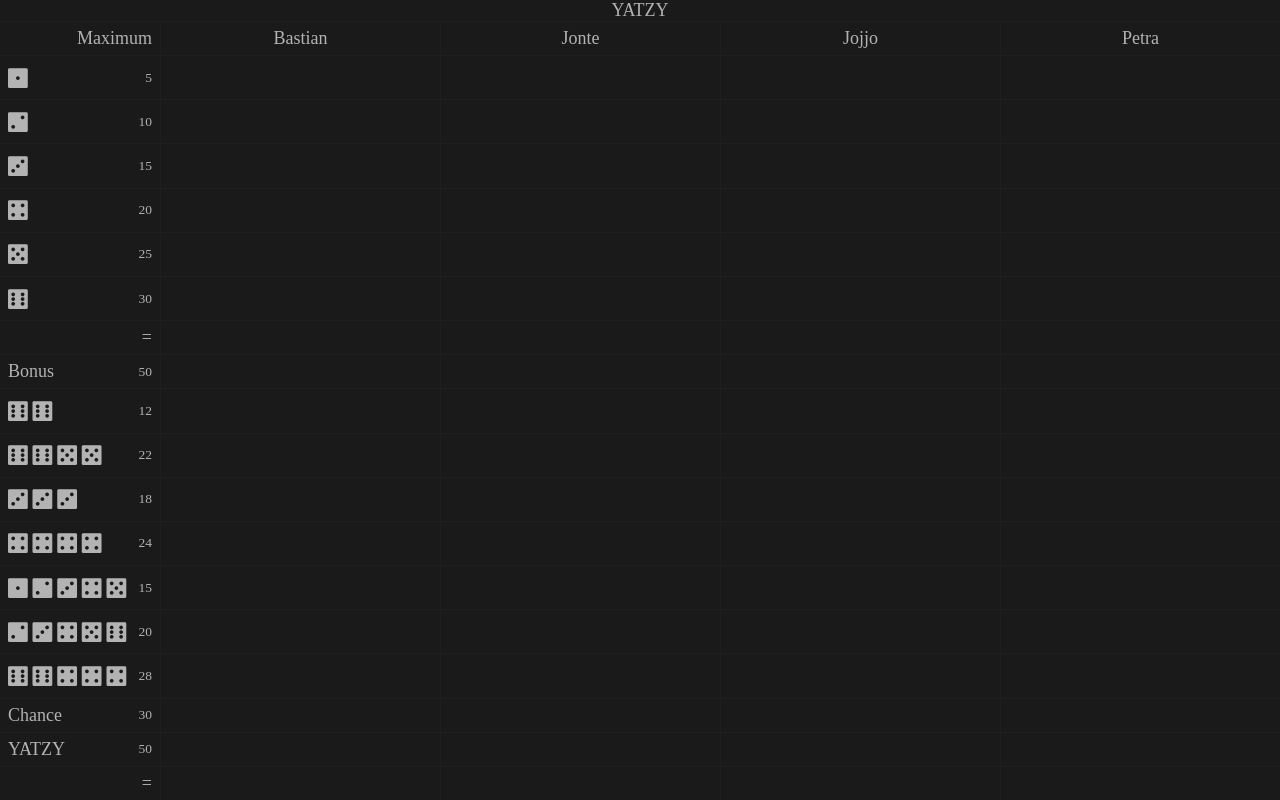
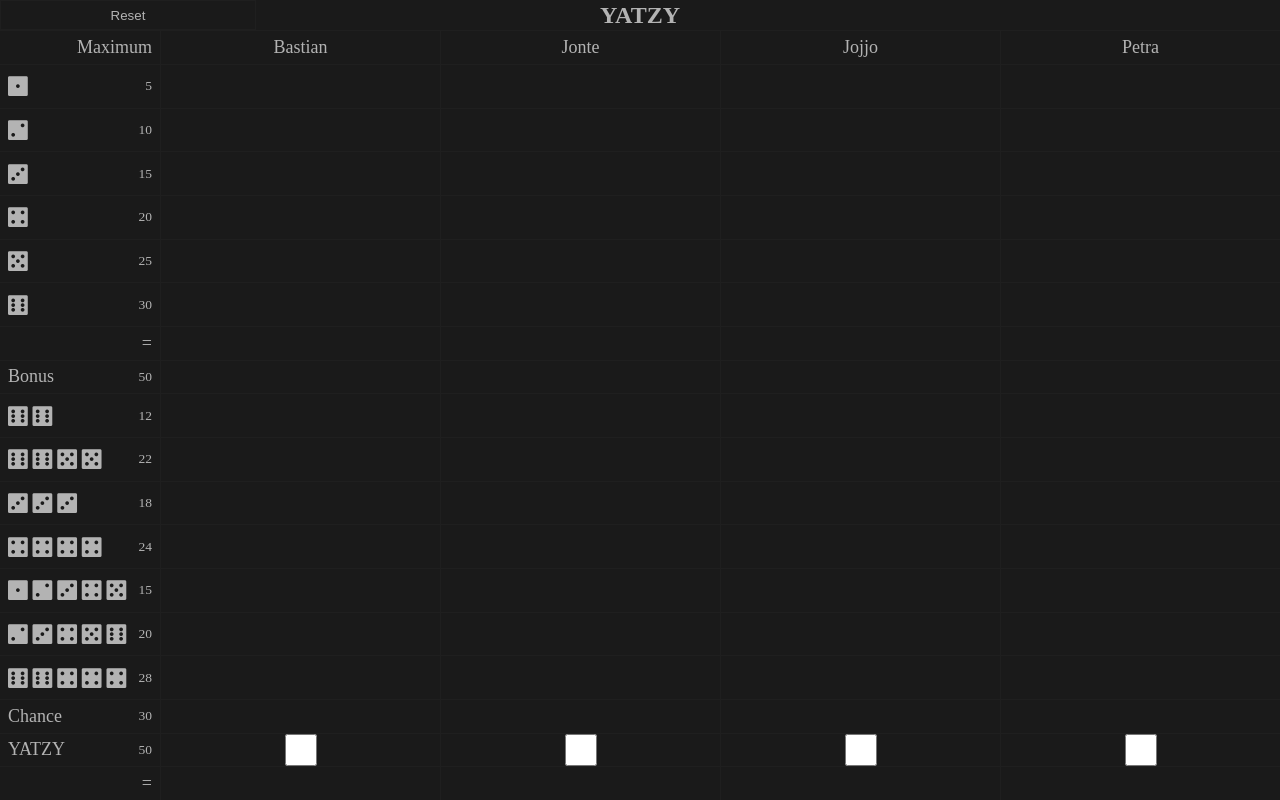
Before and after one commit to einord/yatzy-score, a Vue app: page / in a window 1280 px wide. Built offline with nearby package versions, Linux system fonts and the light colour scheme; a web font is replaced by a local one.

Commit message:
It is now possible to start a new game.

```diff
--- a/src/app.vue
+++ b/src/app.vue
@@ -1,11 +1,19 @@
 <template>
-    <main-header />
-    <board class="board" />
+    <new-game v-if="noGame" />
+    <template v-else>
+        <main-header />
+        <board class="board" />
+    </template>
 </template>
 
 <script setup lang="ts">
+import NewGame from '@/components/new-game.vue';
 import MainHeader from '@/components/main-header.vue';
 import Board from '@/components/board.vue';
+import gameStore from '@/store/game';
+import { computed } from 'vue';
+
+const noGame = computed(() => gameStore.hasPlayers() === false);
 
 </script>
 
--- a/src/components/board-row.vue
+++ b/src/components/board-row.vue
@@ -8,8 +8,11 @@
 </div>
 <div v-if="players.length < 1" class="value">&nbsp;</div>
 <div v-for="(player, index) in players" :key="index" class="value">
-    <input v-if="playerValue != null" type="number" :max="maximum" :min="0" v-model="(player as any)[playerValue]" />
-    <template v-if="value != null">{{ value(player) }}</template>
+    <input v-if="playerValue != null" type="number" inputmode="numeric" :max="maximum" :min="0" :value="getPlayerValue" @change="setPlayerValue(player, $event)" />
+    <template v-if="value != null">
+        <template v-if="typeof value(player) === 'boolean'"><input type="checkbox" v-model="player.yahtzee"/></template>
+        <template v-else>{{ value(player) }}</template>
+    </template>
 </div>
 </template>
 
@@ -21,11 +24,26 @@ const props = defineProps<{
     title?: string | number;
     maximum?: number;
     playerValue?: string;
-    value?: (player: Player) => string | number | undefined;
+    value?: (player: Player) => string | number | undefined | boolean;
 }>();
 
 const players = ref<Player[]>([]);
 const titleIsNumber = computed(() => typeof props.title === 'number');
+
+const getPlayerValue = (player: any) => {
+    if (props.playerValue == null) { return undefined; }
+
+    const value = player[props.playerValue];
+    if (typeof value === 'number') { return value; }
+    else { return undefined; }
+};
+
+const setPlayerValue = (player: any, e: Event) => {
+    if (props.playerValue == null) { return; }
+
+    const newValueString = (e.target as HTMLInputElement).value;
+    player[props.playerValue] = parseInt(newValueString);
+}
 
 watchEffect(() => {
     players.value = gameStore.getPlayers();
--- a/src/components/board.vue
+++ b/src/components/board.vue
@@ -66,14 +66,13 @@ const playerBonuses = (player: Player) => {
         : topRowSum >= 63 ? 50 : 0;
 }
 const playerYahtzee = (player: Player) => {
-    return player.yahtzee == null ? undefined
-        : player.yahtzee == true ? 50 : 0;
+    return player.yahtzee;
 }
 
 const playerTotalPoints = (player: Player) => {
     if (player.aces == null || player.twos == null || player.threes == null || player.fours == null || player.fives == null || player.sixes == null
         || player.pair == null || player.twoPairs == null || player.threeOfAKind == null || player.fourOfAKind == null || player.smallStraight == null || player.largeStraight == null
-        || player.fullHouse == null || player.chance == null || player.yahtzee == null) {
+        || player.fullHouse == null || player.chance == null) {
         return undefined;
     }
 
@@ -91,7 +90,7 @@ const playerTotalPoints = (player: Player) => {
         + player.largeStraight
         + player.fullHouse
         + player.chance
-        + playerYahtzee(player)!;
+        + (playerYahtzee(player) === true ? 50 : 0);
 }
 
 watchEffect(() => {
--- a/src/components/main-header.vue
+++ b/src/components/main-header.vue
@@ -1,14 +1,32 @@
 <template>
 <div class="main-header">
-    YATZY
+    <button @click="reset">Reset</button>
+    <div class="title">YATZY</div>
+    <div>&nbsp;</div>
 </div>
 </template>
 
 <script setup lang="ts">
+import gameStore from '@/store/game';
 
+
+const reset = () => {
+    if (confirm('Are you sure you want to reset the game?')) {
+        gameStore.clearGame();
+    }
+}
 </script>
 
 <style lang="scss" scoped>
 .main-header {
+    display: grid;
+    grid-template-columns: 1fr 3fr 1fr;
+    flex-direction: row;
+    align-items: center;
+
+    > .title {
+        font-size: 1.5rem;
+        font-weight: bold;
+    }
 }
 </style>
--- /dev/null
+++ b/src/components/new-game.vue
@@ -0,0 +1,81 @@
+<template>
+<div class="new-game">
+    <h1>Welcome to YATZY!</h1>
+    <p>Please enter the names of each player</p>
+    <div v-for="(playerName, index) in playerNames" :key="index" class="names">
+        <div>Player {{ index + 1 }}</div>
+        <input type="text" :value="playerName" @change="updatePlayerName(index, $event)" />
+    </div>
+    <div class="add-player">
+        <div>Player {{ playerNames.length + 1 }}</div>
+        <input type="text" :value="newPlayerName" @change="addPlayer" />
+    </div>
+    <button class="start-button" @click="startGame">Start game</button>
+</div>
+</template>
+
+<script setup lang="ts">
+import gameStore from '@/store/game';
+import { ref } from 'vue';
+
+const playerNames = ref<string[]>([]);
+const newPlayerName = ref('');
+
+const addPlayer = (e: Event) => {
+    const value = (e.target as HTMLInputElement).value;
+
+    playerNames.value.push(value);
+    newPlayerName.value = '';
+};
+
+const updatePlayerName = (index: number, e: Event) => {
+    const value = (e.target as HTMLInputElement).value;
+
+    // Remove player name if no value
+    if (value === '') {
+        playerNames.value.splice(index, 1);
+    } else {
+        playerNames.value[index] = value;
+    }
+};
+
+const startGame = () => {
+    // Validate number of players
+    if (playerNames.value.length < 2) {
+        alert('Please enter at least two player names');
+        return;
+    }
+
+    // Add players to store
+    playerNames.value.forEach(name => {
+        gameStore.addPlayer({
+            name,
+            yahtzee: false
+        });
+    });
+}
+</script>
+
+<style lang="scss" scoped>
+.new-game {
+    display: flex;
+    flex-direction: column;
+    align-items: center;
+    justify-content: center;
+
+    > .names, >.add-player {
+        display: grid;
+        grid-template-columns: auto 1fr;
+        max-width: 20rem;
+        margin-top: 0.5rem;
+
+        > div {
+            margin-right: 0.5rem;
+        }
+    }
+
+    > .start-button {
+        margin-top: 1rem;
+    }
+}
+</style>
--- a/src/store/game.ts
+++ b/src/store/game.ts
@@ -18,7 +18,7 @@ export interface Player {
     largeStraight?: number;
     fullHouse?: number;
     chance?: number;
-    yahtzee?: boolean;
+    yahtzee: boolean;
 }
 
 /**
@@ -36,12 +36,19 @@ class Store extends StoreBase<GameStore> {
     protected data(): GameStore {
         return {
             players: [
-                { name: 'Bastian' },
-                { name: 'Jonte' },
-                { name: 'Jojjo' },
-                { name: 'Petra' }
+                { name: 'Bastian', yahtzee: false },
+                { name: 'Jonte', yahtzee: false },
+                { name: 'Jojjo', yahtzee: false },
+                { name: 'Petra', yahtzee: false }
             ]
         };
+    }
+
+    /**
+     * Determines if there are any players.
+     */
+    hasPlayers() {
+        return (this.state.players?.length ?? 0) > 0;
     }
 
     /**
--- a/src/styles/global.scss
+++ b/src/styles/global.scss
@@ -19,3 +19,11 @@ body {
 * {
     box-sizing: border-box;
 }
+
+
+button {
+    background-color: $color-background;
+    border: 1px solid $color-grey;
+    color: $color-text;
+    padding: 0.5em;
+}
--- a/vue.config.js
+++ b/vue.config.js
@@ -8,4 +8,8 @@ module.exports = defineConfig({
             }
         }
     },
+    pwa: {
+        name: "YATZY",
+        themeColor: "#1a1a1a"
+    }
 })
```
Lines whose indentation alone changed are shown as unchanged.
